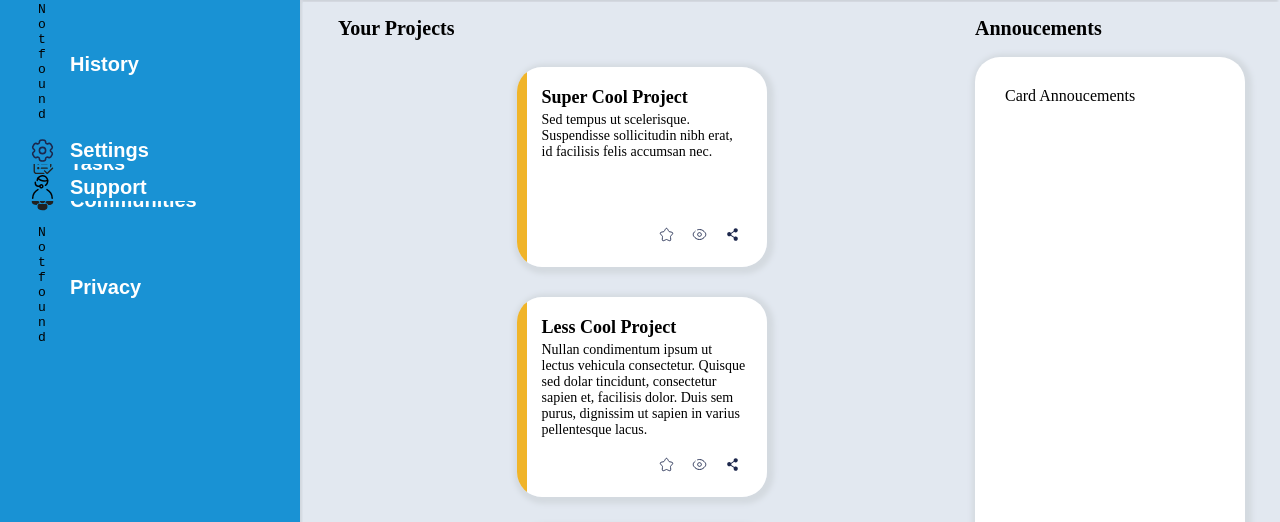
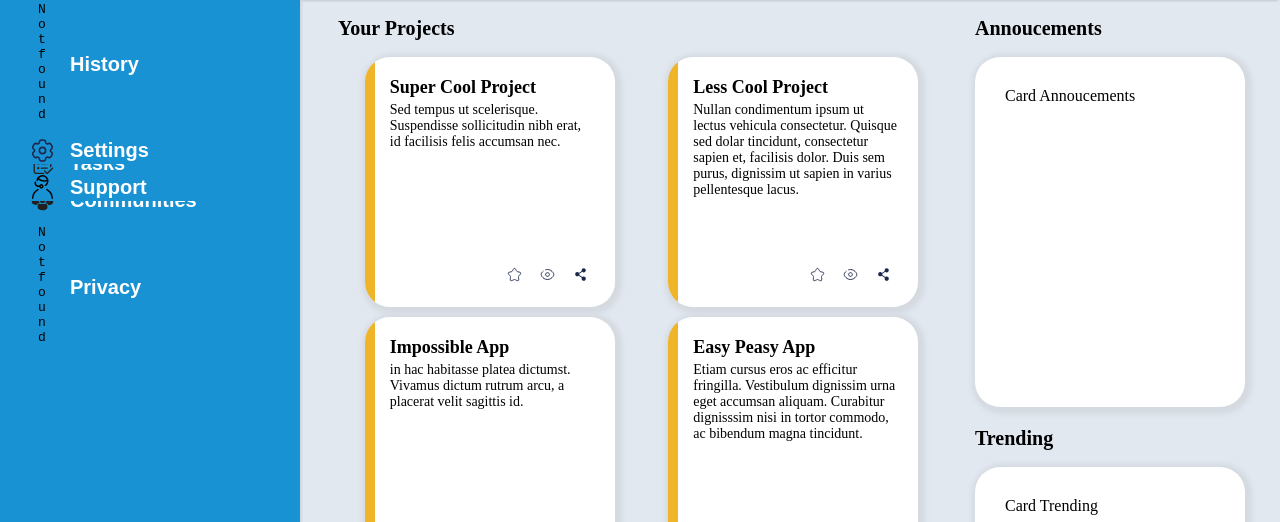
Before and after one commit to TezzGit/TOP-AdminDashboard, a plain HTML site: page index.html in a window 1280 px wide. Shown: the part 203-725 px from the top of the page. Drawn offline with Linux system fonts and the light colour scheme.

Commit message:
Add Repeat Rows for Card Container

```diff
--- a/styles/style.css
+++ b/styles/style.css
@@ -171,9 +171,8 @@ body {
 
 .projects .card-container {
     display: grid;
-    grid-template-columns: repeat(auto-fill, minmax(290px, 1fr));
-    gap: 30px;
-    padding-top: 10px;
+    grid-template-columns: repeat(auto-fill, minmax(260px, 1fr));
+    grid-template-rows: repeat(auto-fill, minmax(260px, 1fr));
     justify-items: center;
     margin-top: 15px;
 }
@@ -222,7 +221,7 @@ body {
 }
 
 .projects .card {
-    height: 200px;
+    height: 250px;
     width: 250px;
 }
 
```
